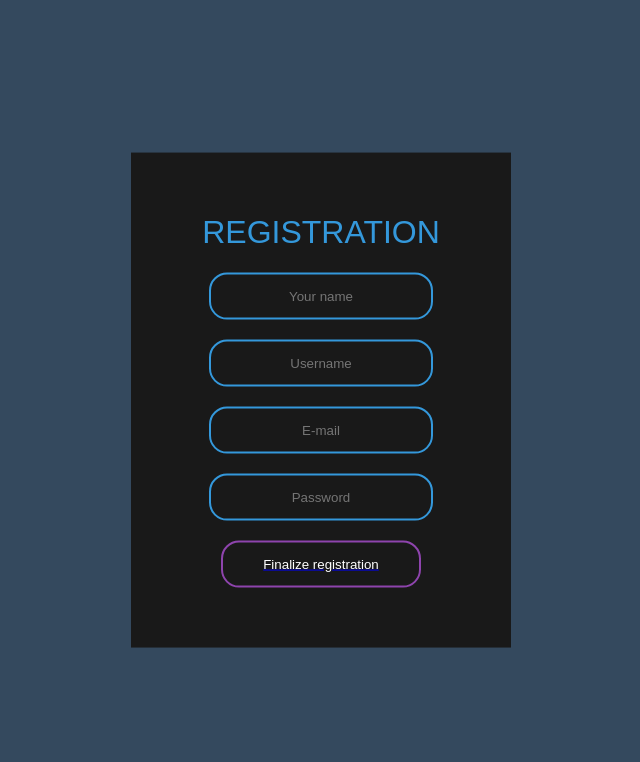
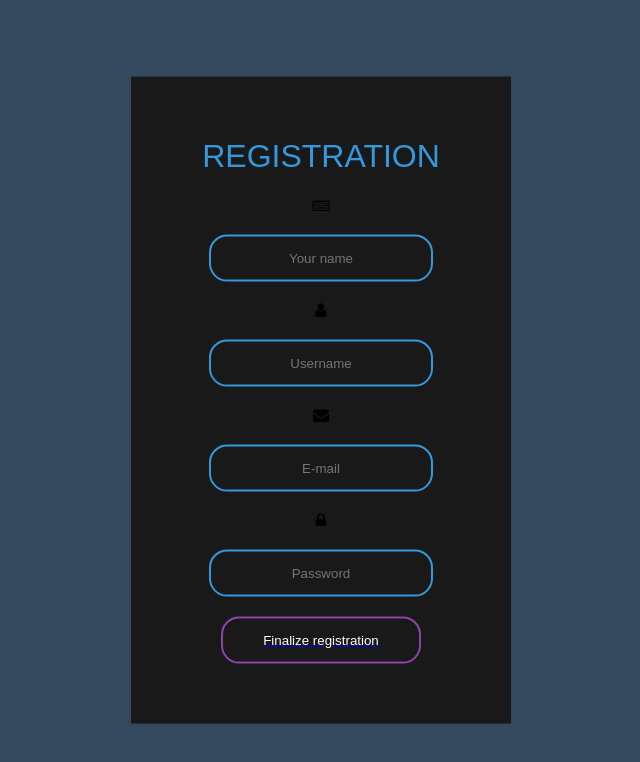
Before and after one commit to GustavoMSB/Login-Screen, a plain HTML site: page cadastro.html in a window 1280 px wide. Shown: the whole page, without its empty margins (319-959 px from the left). Drawn offline with Linux system fonts and the light colour scheme.

Commit message:
Update cadastro.html

```diff
--- a/cadastro.html
+++ b/cadastro.html
@@ -6,15 +6,30 @@
     <meta name="viewport" content="width=device-width, initial-scale=1.0">
     <title>Cadastro</title>
     <link rel="stylesheet" href="style.css">
+    <link rel="stylesheet" href="https://stackpath.bootstrapcdn.com/font-awesome/4.7.0/css/font-awesome.min.css"
+        integrity="sha384-wvfXpqpZZVQGK6TAh5PVlGOfQNHSoD2xbE+QkPxCAFlNEevoEH3Sl0sibVcOQVnN" crossorigin="anonymous">
 </head>
 
 <body>
     <form class="box" action="cadastro.html" method="post">
         <h1>Registration</h1>
-        <input type="text" placeholder="Your name">
-        <input type="text" placeholder="Username">
-        <input type="email" placeholder="E-mail">
-        <input type="password" placeholder="Password">
+        <div class="input-name">
+            <i class="fa fa-keyboard-o" aria-hidden="true"></i>
+            <input type="text" placeholder="Your name">
+        </div>
+
+        <div class="input-username">
+            <i class="fa fa-user" aria-hidden="true"></i>
+            <input type="text" placeholder="Username">
+        </div>
+        <div class="input-email">
+            <i class="fa fa-envelope" aria-hidden="true"></i>
+            <input type="email" placeholder="E-mail">
+        </div>
+        <div class="password-group">
+            <i class="fa fa-lock" aria-hidden="true"></i>
+            <input type="password" placeholder="Password">
+        </div>
 
         <a href="index.html" id="finalize">
             <input type="button" value="Finalize registration">
```
